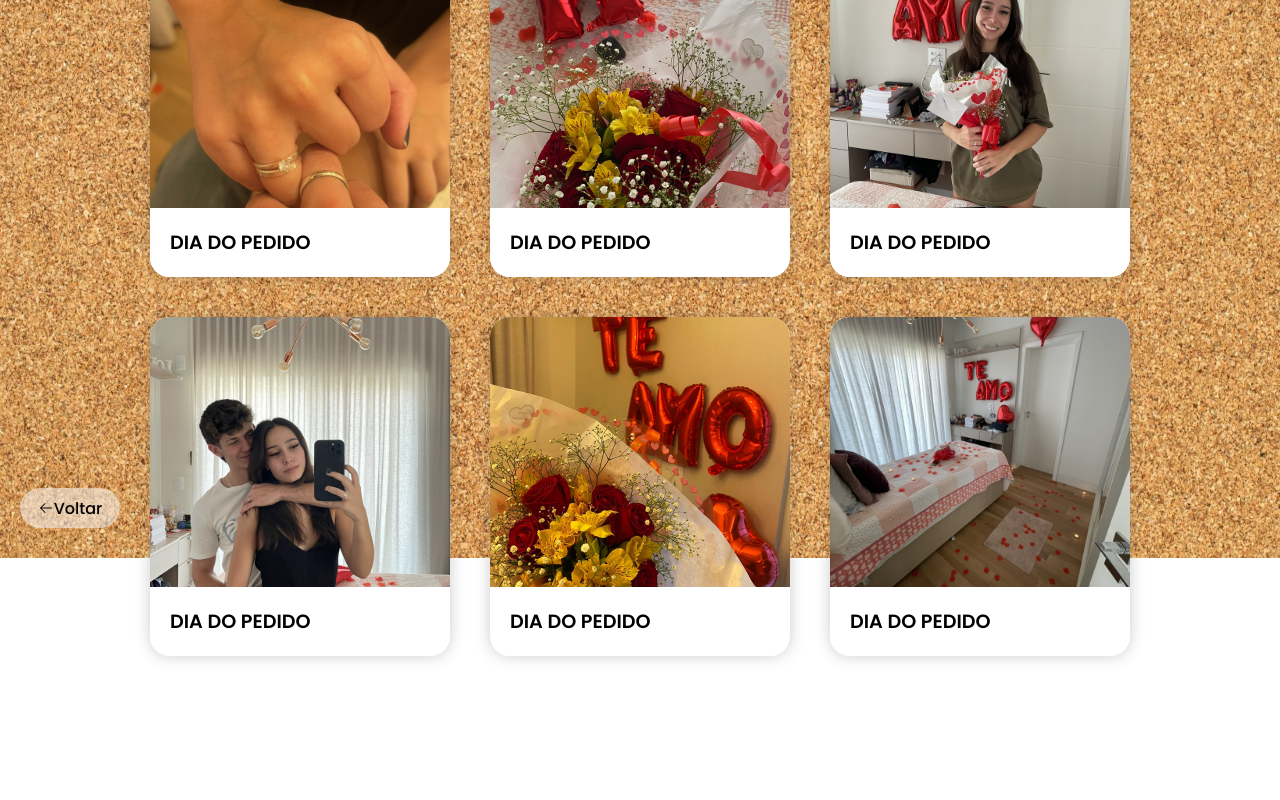
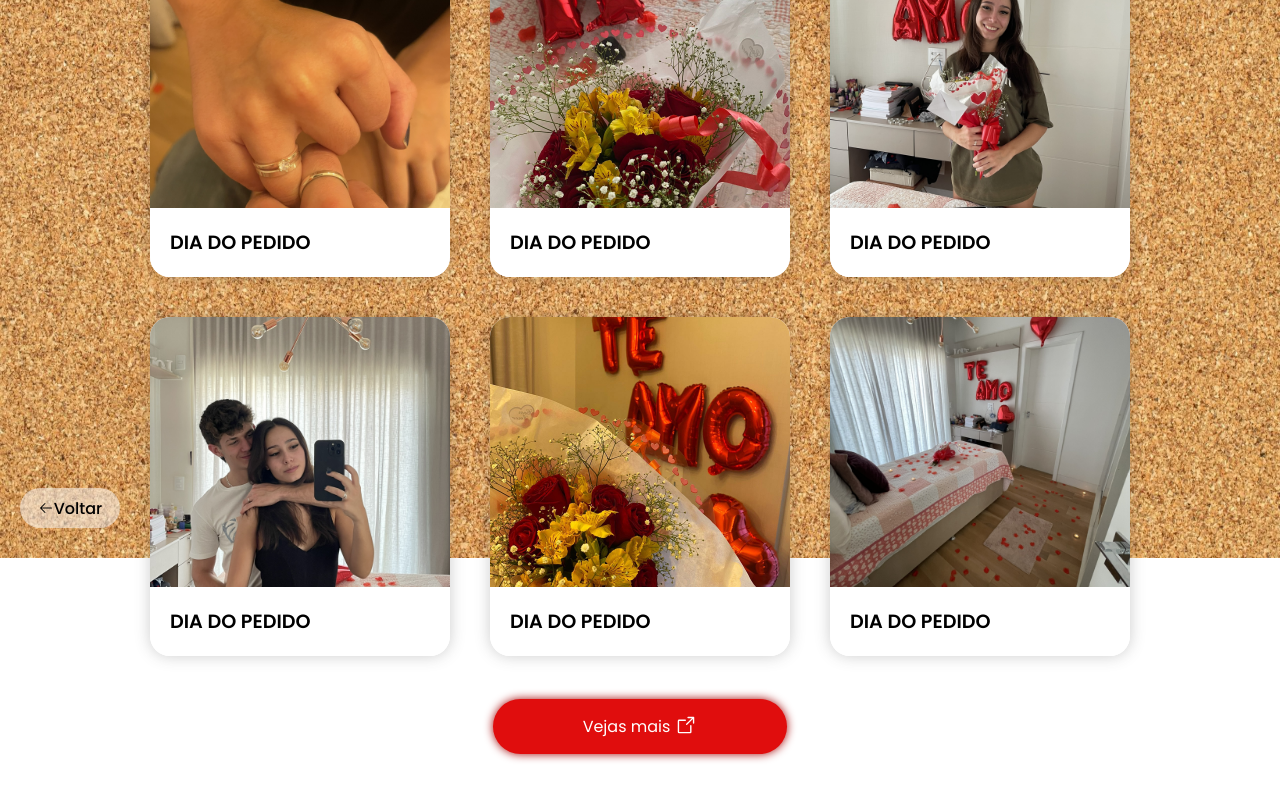
Before and after one commit to Cezarrull/sitetwoone, a React (Vite) app: page /DiaDoPedido in a window 1280 px wide. Shown: the part 242-1042 px from the top of the page. Built offline with nearby package versions, Linux system fonts and the light colour scheme.

Commit message:
:wrench: changing page scrolling and adjustments

```diff
--- a/src/Components/ButtonUp/ButtonUp.css
+++ b/src/Components/ButtonUp/ButtonUp.css
@@ -12,8 +12,8 @@
     border: none;
     opacity: 0;
     transition: 0.2s;
-    cursor: pointer;
     z-index: 90;
+    cursor: default;
 }
 
 .buttonUp:hover {
@@ -22,4 +22,5 @@
 
 .active {
     opacity: 1;
+    cursor: pointer;
 }
--- a/src/Components/ButtonUp/ButtonUp.jsx
+++ b/src/Components/ButtonUp/ButtonUp.jsx
@@ -8,7 +8,7 @@ export function ButtonUp() {
 
         const handleScroll = () => {
             if (toTop) {  // Verifique se o elemento existe
-                toTop.classList.toggle("active", window.scrollY > 1000);
+                toTop.classList.toggle("active", window.scrollY > 900);
             }
         };
 
--- a/src/Pages/Galeria/PedidoFotos/PedidoFotos.css
+++ b/src/Pages/Galeria/PedidoFotos/PedidoFotos.css
@@ -14,7 +14,7 @@
 .pedidoFotosBody {
     background: transparent;
     background-attachment: fixed;
-    padding: 20vh 20px 20vh 20px;
+    padding: 20vh 0;
     display: flex;
     justify-content: center;
     align-items: center;
@@ -22,6 +22,7 @@
 }
 
 .pedidoFotosContent {
+    margin: 0 20px;
     display: flex;
     flex-wrap: wrap;
     justify-content: center;
@@ -163,6 +164,50 @@
     color: var(--button);
 }
 
+.PedidoLinkPage {
+    height: 100px;
+    width: 100%;
+    max-width: 400px;
+    background: transparent;
+    display: flex;
+    justify-content: center;
+    align-items: center;
+}
+
+.buttonPagePedido {
+    display: flex;
+    justify-content: center;
+    align-items: center;
+    border-radius: 32px;
+    background: var(--red);
+    color: var(--white);
+    padding: 15px 90px;
+    box-shadow: 0 0 10px var(--shadowThree);
+    font-family: 'Poppins', sans-serif;
+    transition: 0.2s;
+}
+
+.iconButtonPedido {
+    margin-left: 5px;
+    margin-bottom: 3px;
+}
+
+.buttonPagePedido:hover {
+    text-decoration: none;
+    transform: scale(1.02);
+}
+
+.closeButtonLink {
+    position: absolute;
+    top: -8px;
+    left: -8px;
+    background: var(--bgHeader);
+    border-radius: 50%;
+    height: 30px;
+    width: 30px;
+    padding: 5px;
+}
+
 @media screen and (min-width: 768px) {
     .bg {
         display: block;
--- a/src/Pages/Galeria/PedidoFotos/PedidoFotos.jsx
+++ b/src/Pages/Galeria/PedidoFotos/PedidoFotos.jsx
@@ -4,7 +4,7 @@ import { useState } from "react";
 import { ButtonUp } from "../../../Components/ButtonUp/ButtonUp";
 import { Header } from "../../../Components/Header/Header";
 import { Link } from "react-router-dom";
-import { ArrowLeft, X } from '@phosphor-icons/react';
+import { ArrowLeft, X, ArrowSquareOut } from '@phosphor-icons/react';
 
 import Image1 from '../Photos/PedidoDia/alianças.jpg'
 import Image2 from '../Photos/PedidoDia/floresM.jpg'
@@ -52,7 +52,7 @@ export function PedidoFotos () {
 
                                 <figcaption className="details">
                                     <p>DIA DO PEDIDO</p>
-                                    <h2>01/01/2024</h2>
+                                    <h2>01/09/2024</h2>
                                 </figcaption>
                             </figure>
                         </Link>
@@ -65,7 +65,7 @@ export function PedidoFotos () {
 
                                 <figcaption className="details">
                                     <p>DIA DO PEDIDO</p>
-                                    <h2>02/02/2024</h2>
+                                    <h2>01/09/2024</h2>
                                 </figcaption>
                             </figure>
                         </Link>
@@ -78,7 +78,7 @@ export function PedidoFotos () {
 
                                 <figcaption className="details">
                                     <p>DIA DO PEDIDO</p>
-                                    <h2>03/03/2024</h2>
+                                    <h2>01/09/2024</h2>
                                 </figcaption>
                             </figure>
                         </Link>
@@ -91,7 +91,7 @@ export function PedidoFotos () {
 
                                 <figcaption className="details">
                                     <p>DIA DO PEDIDO</p>
-                                    <h2>04/04/2024</h2>
+                                    <h2>01/09/2024</h2>
                                 </figcaption>
                             </figure>
                         </Link>
@@ -104,7 +104,7 @@ export function PedidoFotos () {
 
                                 <figcaption className="details">
                                     <p>DIA DO PEDIDO</p>
-                                    <h2>05/05/2024</h2>
+                                    <h2>01/09/2024</h2>
                                 </figcaption>
                             </figure>
                         </Link>
@@ -117,10 +117,13 @@ export function PedidoFotos () {
 
                                 <figcaption className="details">
                                     <p>DIA DO PEDIDO</p>
-                                    <h2>06/06/2024</h2>
+                                    <h2>01/09/2024</h2>
                                 </figcaption>
                             </figure>
                         </Link>
+                        <div className="PedidoLinkPage">
+                            <Link to="/Pedido" className='buttonPagePedido'>Vejas mais <ArrowSquareOut size={22} className='iconButtonPedido'/></Link>
+                        </div>
                     </div>
                 </div>
         </>
--- a/src/Pages/Galeria/PrimeirasFotos/PrimeirasFotos.jsx
+++ b/src/Pages/Galeria/PrimeirasFotos/PrimeirasFotos.jsx
@@ -50,7 +50,7 @@ export function PrimeirasFotos() {
 
                             <figcaption className="details">
                                 <p>PRIMEIRAS FOTOS</p>
-                                <h2>01/01/2024</h2>
+                                <h2>16/08/2024</h2>
                             </figcaption>
                         </figure>
                     </Link>
@@ -63,7 +63,7 @@ export function PrimeirasFotos() {
 
                             <figcaption className="details">
                                 <p>PRIMEIRAS FOTOS</p>
-                                <h2>02/02/2024</h2>
+                                <h2>10/08/2024</h2>
                             </figcaption>
                         </figure>
                     </Link>
@@ -76,7 +76,7 @@ export function PrimeirasFotos() {
 
                             <figcaption className="details">
                                 <p>PRIMEIRAS FOTOS</p>
-                                <h2>03/03/2024</h2>
+                                <h2>09/08/2024</h2>
                             </figcaption>
                         </figure>
                     </Link>
@@ -89,7 +89,7 @@ export function PrimeirasFotos() {
 
                             <figcaption className="details">
                                 <p>PRIMEIRAS FOTOS</p>
-                                <h2>04/04/2024</h2>
+                                <h2>20/07/2024</h2>
                             </figcaption>
                         </figure>
                     </Link>
@@ -102,7 +102,7 @@ export function PrimeirasFotos() {
 
                             <figcaption className="details">
                                 <p>PRIMEIRAS FOTOS</p>
-                                <h2>05/05/2024</h2>
+                                <h2>25/08/2024</h2>
                             </figcaption>
                         </figure>
                     </Link>
@@ -115,7 +115,7 @@ export function PrimeirasFotos() {
 
                             <figcaption className="details">
                                 <p>PRIMEIRAS FOTOS</p>
-                                <h2>06/06/2024</h2>
+                                <h2>31/08/2024</h2>
                             </figcaption>
                         </figure>
                     </Link>
--- /dev/null
+++ b/src/Pages/Notes/Notes.css
@@ -0,0 +1,22 @@
+.bg {
+    height: 100vh;
+    width: 100%;
+    position: fixed;
+    display: none;
+}
+
+.bgMobile {
+    height: 100vh;
+    width: 100%;
+    position: fixed;
+    display: block;
+}
+
+@media screen and (min-width: 768px) {
+    .bg {
+        display: block;
+    }
+    .bgMobile {
+        display: none;
+    }
+}
--- /dev/null
+++ b/src/Pages/Notes/Notes.jsx
@@ -0,0 +1,18 @@
+import { Header } from "../../Components/Header/Header";
+import './Notes.css'
+import bgMobile from '../../Assets/bgImageMobile.jpg'
+import bgImage from '../../Assets/bgImage.jpg'
+
+export function Notes() {
+    return(
+        <>
+        <Header />
+        <img src={bgImage} alt="" className='bg'/>
+        <img src={bgMobile} alt="" className='bgMobile'/>
+
+            <div className="noteBody">
+
+            </div>
+        </>
+    )
+}
--- a/src/Routes/app.routes.jsx
+++ b/src/Routes/app.routes.jsx
@@ -1,13 +1,19 @@
-import { Route, Routes } from "react-router-dom";
+import { Route, Routes, useLocation } from "react-router-dom";
 import { Home } from '../Pages/Home/Home'
 import { Pedido } from "../Pages/Pedido/Pedido";
 import { Desenhos } from "../Pages/Desenhos/Desenhos";
 import { Galeria } from "../Pages/Galeria/Galeria";
 import { PrimeirasFotos } from "../Pages/Galeria/PrimeirasFotos/PrimeirasFotos";
 import { PedidoFotos } from "../Pages/Galeria/PedidoFotos/PedidoFotos";
+import { Notes } from "../Pages/Notes/Notes";
+import ScrollToTop from "./ScrollToTop";
 
 export function AppRouter() {
+    const location = useLocation();
     return(
+        <>
+            {location.pathname !== '/' && <ScrollToTop />}
+
             <Routes>
                 <Route path="/" element={<Home />} />
                 <Route path="/Pedido" element={<Pedido />} />
@@ -15,6 +21,8 @@ export function AppRouter() {
                 <Route path="/Galeria" element={<Galeria />} />
                 <Route path="/PrimeirasFotos" element={<PrimeirasFotos />} />
                 <Route path="/DiaDoPedido" element={<PedidoFotos />} />
+                <Route path="/Notas" element={<Notes />} />
             </Routes>
+        </>
     )
 }
--- a/src/Routes/index.jsx
+++ b/src/Routes/index.jsx
@@ -1,12 +1,9 @@
 import { BrowserRouter } from "react-router-dom"
 import { AppRouter } from "./app.routes"
-
-import ScrollToTop from "./ScrollToTop"
 
 export function Router() {
     return(
         <BrowserRouter>
-            <ScrollToTop />
             <AppRouter />
         </BrowserRouter>
     )
```
Also changed, not shown: src/Pages/Home/Home.jsx (+20 -4 lines). Lines whose indentation alone changed are shown as unchanged.
